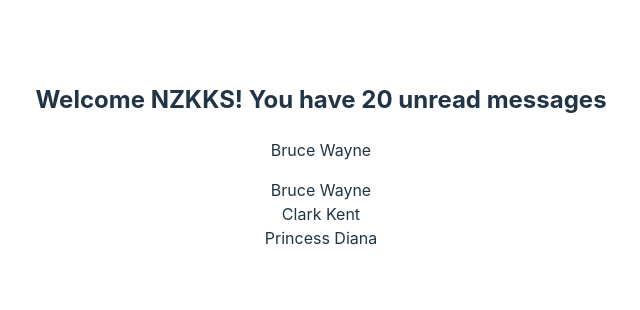
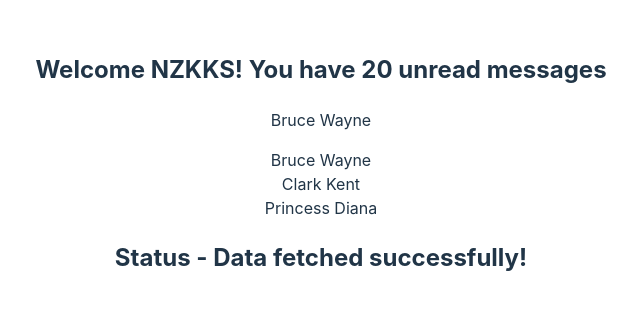
Before and after one commit to nzkks/react-typescript, a React (Vite) app: page / in a window 1280 px wide. Shown: the part 236-546 px from the top of the page, without its empty margins (319-959 px from the left). Built offline with nearby package versions, Linux system fonts and the light colour scheme.

Commit message:
Status: send valid/available prop only

```diff
--- a/src/App.tsx
+++ b/src/App.tsx
@@ -2,6 +2,7 @@
 import { Greet } from './components/props/Greet';
 import { Person } from './components/props/Person';
 import { PersonList } from './components/props/PersonList';
+import { Status } from './components/props/Status';
 
 function App() {
   const personName = {
@@ -29,6 +30,7 @@
       <Greet name="NZKKS" messageCount={20} isLoggedIn={true} />
       <Person name={personName} />
       <PersonList names={nameList} />
+      <Status status="success" />
     </>
   );
 }
--- /dev/null
+++ b/src/components/props/Status.tsx
@@ -0,0 +1,27 @@
+type StatusProps = {
+  status: 'loading' | 'success' | 'error';
+};
+
+export const Status = (props: StatusProps) => {
+  let message;
+  switch (props.status) {
+    case 'loading':
+      message = 'Loading...';
+      break;
+    case 'success':
+      message = 'Data fetched successfully!';
+      break;
+    case 'error':
+      message = 'Error fetching data';
+      break;
+
+    default:
+      break;
+  }
+
+  return (
+    <div>
+      <h2>Status - {message}</h2>
+    </div>
+  );
+};
```
